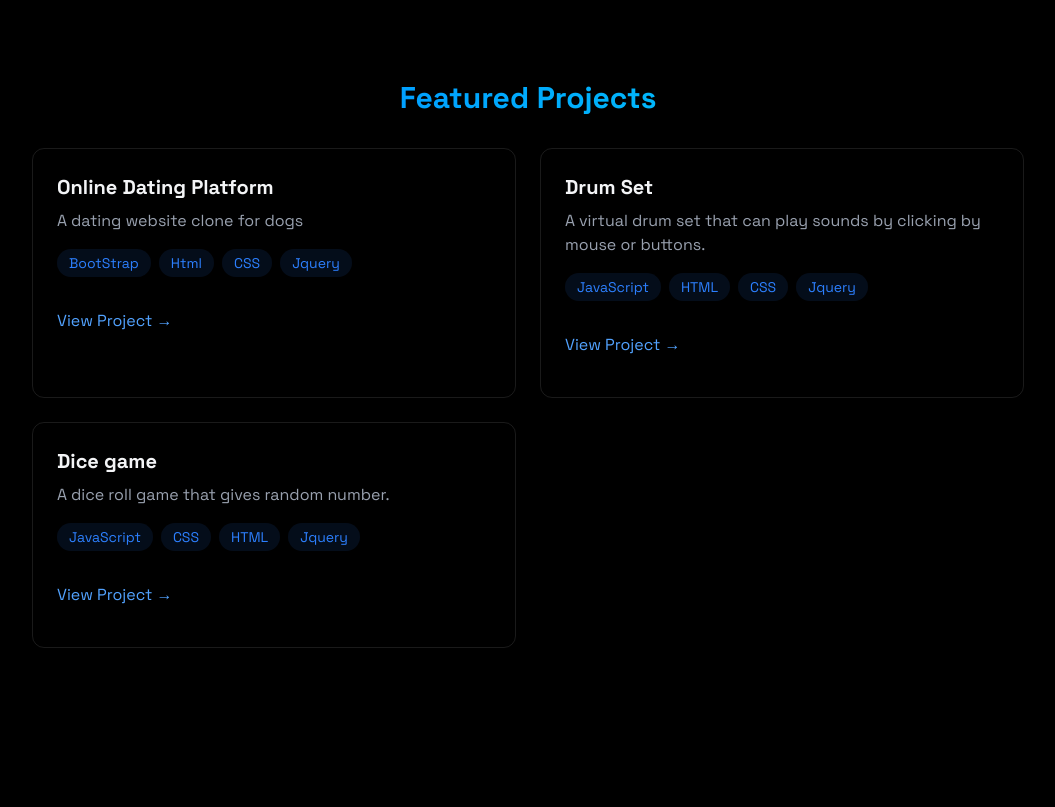
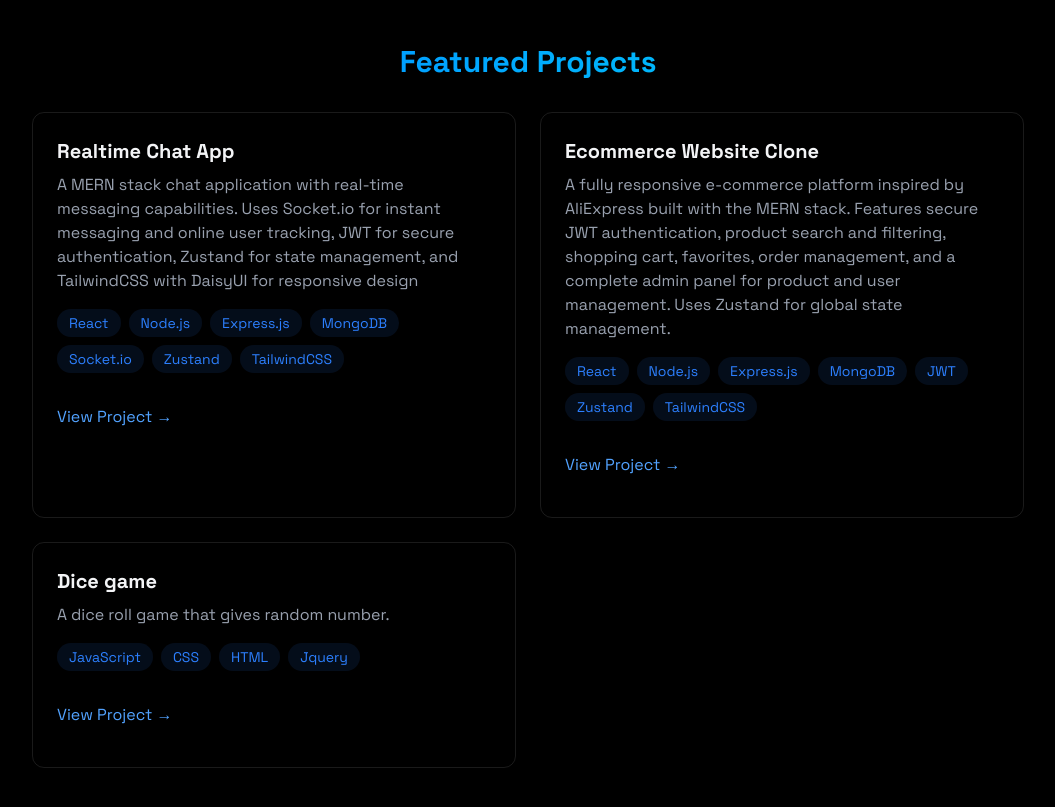
Before and after one commit to Kingpin-10/Portfolio-Website, a React (Vite) app: page / in a window 1280 px wide. Shown: the part 1720-2527 px from the top of the page, without its empty margins (112-1167 px from the left). Built offline with nearby package versions, Linux system fonts and the light colour scheme.

Commit message:
Update Projects.jsx

```diff
--- a/src/components/sections/Projects.jsx
+++ b/src/components/sections/Projects.jsx
@@ -14,12 +14,12 @@ export const Projects = () => {
             </h2>
             <div className="grid grid-cols-1 md:grid-cols-2 gap-6">
               <div className="p-6 rounded-xl border border-white/10 hover:-translate-y-1 hover:border-blue-500/30 hover:shadow-[0_2px_8px_rgba(59,130,246,0.2)] transition">
-                <h3 className="text-xl font-bold mb-2"> Online Dating Platform</h3>
+                <h3 className="text-xl font-bold mb-2"> Realtime Chat App</h3>
                 <p className="text-gray-400 mb-4">
-                  A dating website clone for dogs
+                  A MERN stack chat application with real-time messaging capabilities. Uses Socket.io for instant messaging and online user tracking, JWT for secure authentication, Zustand for state management, and TailwindCSS with DaisyUI for responsive design
                 </p>
                 <div className="flex flex-wrap gap-2 mb-4">
-                  {["BootStrap", "Html", "CSS", "Jquery"].map((tech, key) => (
+                  {[ "React", "Node.js", "Express.js", "MongoDB", "Socket.io", "Zustand", "TailwindCSS"].map((tech, key) => (
                     <span
                       key={key}
                       className="bg-blue-500/10 text-blue-500 py-1 px-3 rounded-full text-sm hover:bg-blue-500/20
@@ -33,7 +33,7 @@ export const Projects = () => {
 
                 <div className="flex justify-between items-center">
                   <a
-                    href="https://kingpin-10.github.io/Tin-Dog-Website/"
+                    href="https://chat-app-26h5.onrender.com"
                     className="text-blue-400 hover:text-blue-300 transition-colors my-4"
                   >
                     View Project →
@@ -48,12 +48,12 @@ export const Projects = () => {
                 transition-all
               "
               >
-                <h3 className="text-xl font-bold mb-2">Drum Set</h3>
+                <h3 className="text-xl font-bold mb-2">Ecommerce Website Clone</h3>
                 <p className="text-gray-400 mb-4">
-                  A virtual drum set that can play sounds by clicking by mouse or buttons.
+                  A fully responsive e-commerce platform inspired by AliExpress built with the MERN stack. Features secure JWT authentication, product search and filtering, shopping cart, favorites, order management, and a complete admin panel for product and user management. Uses Zustand for global state management.
                 </p>
                 <div className="flex flex-wrap gap-2 mb-4">
-                  {["JavaScript", "HTML", "CSS", "Jquery"].map((tech, key) => (
+                  {["React", "Node.js", "Express.js", "MongoDB", "JWT", "Zustand", "TailwindCSS"].map((tech, key) => (
                     <span
                       key={key}
                       className="
@@ -70,7 +70,7 @@ export const Projects = () => {
                 </div>
                 <div className="flex justify-between items-center">
                   <a
-                    href="https://kingpin-10.github.io/Drum-Kit//"
+                    href="https://aliexpress-clone-six.vercel.app/"
                     className="text-blue-400 hover:text-blue-300 transition-colors my-4"
                   >
                     View Project →
```
